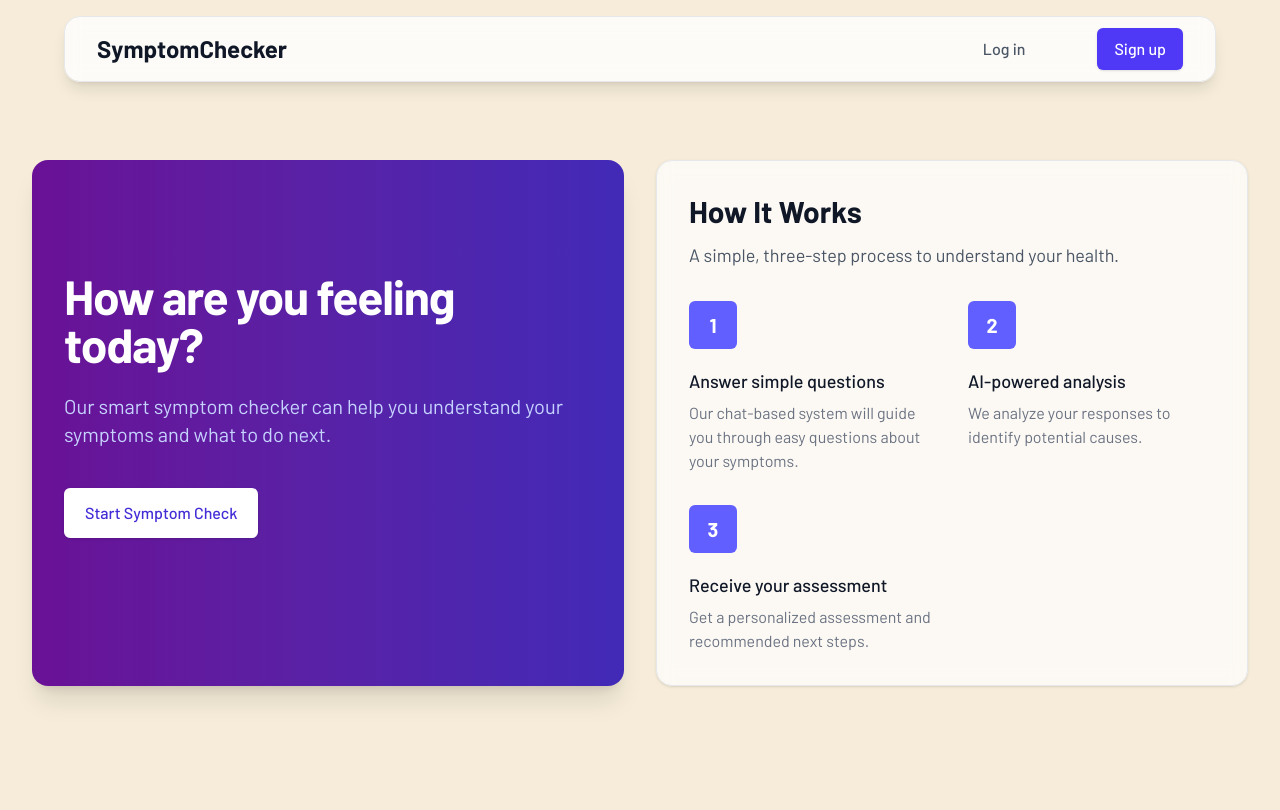
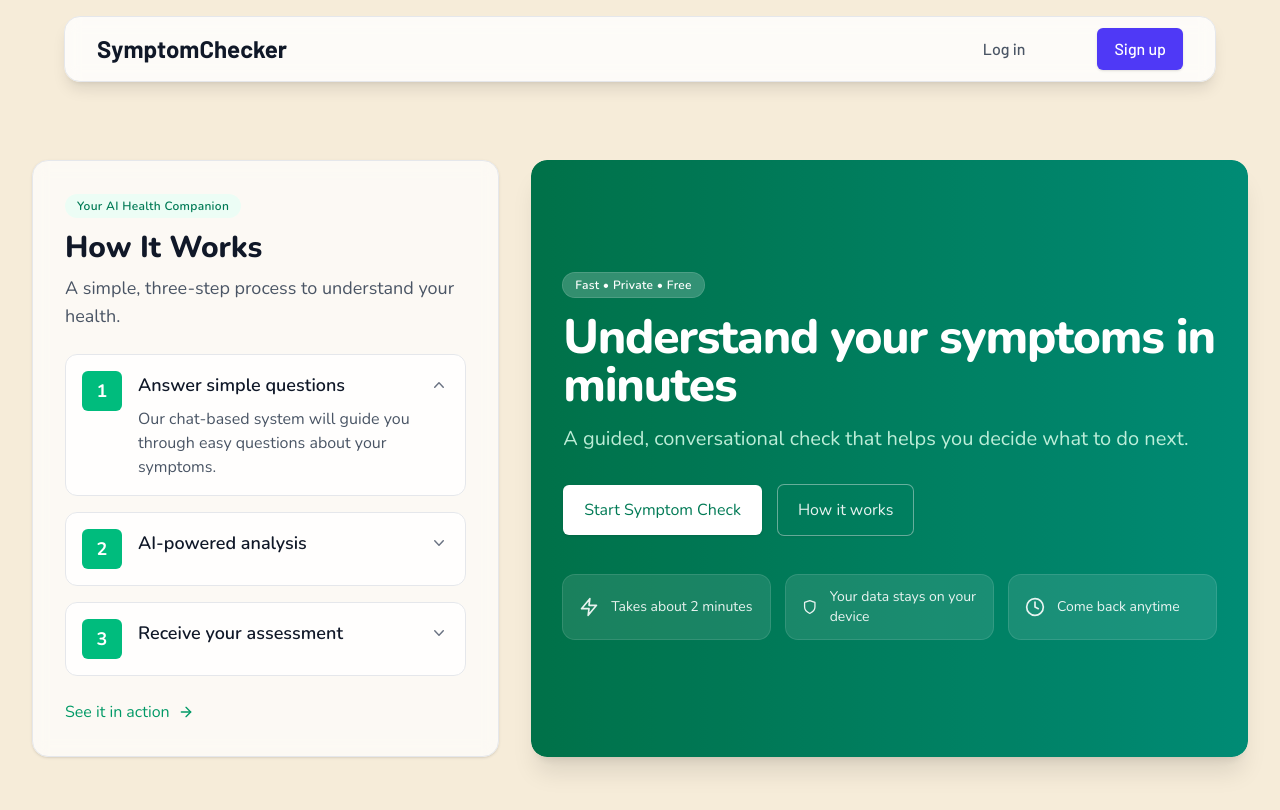
Before and after one commit to AlwinChong02/symptom-tracker, a Next.js app: page / in a window 1280 px wide. Shown: the top 810 px of the page. Built offline with nearby package versions, Linux system fonts and the light colour scheme.

Commit message:
redesign Homepage UI

```diff
--- a/app/page.tsx
+++ b/app/page.tsx
@@ -2,82 +2,159 @@
 
 import Link from 'next/link';
 import { useAuth } from '../lib/authContext';
+import { useState } from 'react';
+import { FiShield, FiClock, FiZap, FiArrowRight } from 'react-icons/fi';
+import { Nunito } from 'next/font/google';
 
-const Feature = ({ title, description, step }: { title: string, description: string, step: string }) => (
-  <div>
-    <div className="flex items-center justify-center h-12 w-12 rounded-md bg-indigo-500 text-white font-bold text-xl">
-      {step}
-    </div>
-    <div className="mt-5">
-      <h3 className="text-lg leading-6 font-medium text-gray-900">{title}</h3>
-      <p className="mt-2 text-base text-gray-500">{description}</p>
-    </div>
+const nunito = Nunito({ subsets: ['latin'], weight: ['400', '600', '700', '800'] });
+
+type FeatureProps = {
+  title: string;
+  description: string;
+  step: string;
+  isOpen: boolean;
+  onToggle: () => void;
+};
+
+const Feature = ({ title, description, step, isOpen, onToggle }: FeatureProps) => (
+  <div className="border border-gray-200 rounded-xl p-4 bg-white/80">
+    <button
+      type="button"
+      onClick={onToggle}
+      className="w-full flex items-start gap-4 text-left"
+      aria-expanded={isOpen}
+    >
+      <div className="flex items-center justify-center h-10 w-10 rounded-md bg-emerald-500 text-white font-bold text-lg shrink-0">
+        {step}
+      </div>
+      <div className="flex-1">
+        <h3 className="text-base sm:text-lg font-semibold text-gray-900 flex items-center justify-between">
+          <span>{title}</span>
+          <svg
+            className={`ml-3 h-5 w-5 text-gray-500 transition-transform ${isOpen ? 'rotate-180' : ''}`}
+            viewBox="0 0 20 20"
+            fill="currentColor"
+            aria-hidden="true"
+          >
+            <path fillRule="evenodd" d="M5.23 7.21a.75.75 0 011.06.02L10 11.168l3.71-3.938a.75.75 0 111.08 1.04l-4.24 4.5a.75.75 0 01-1.08 0l-4.24-4.5a.75.75 0 01.02-1.06z" clipRule="evenodd" />
+          </svg>
+        </h3>
+        {isOpen && (
+          <p className="mt-2 text-sm sm:text-base text-gray-600">{description}</p>
+        )}
+      </div>
+    </button>
   </div>
 );
 
 export default function Home() {
   const { user } = useAuth();
+  const [openIndex, setOpenIndex] = useState<number | null>(0);
+
+  const features = [
+    {
+      step: '1',
+      title: 'Answer simple questions',
+      description:
+        'Our chat-based system will guide you through easy questions about your symptoms.',
+    },
+    {
+      step: '2',
+      title: 'AI-powered analysis',
+      description: 'We analyze your responses to identify potential causes.',
+    },
+    {
+      step: '3',
+      title: 'Receive your assessment',
+      description: 'Get a personalized assessment and recommended next steps.',
+    },
+  ];
 
   return (
-    <div>
+    <div className={nunito.className}>
       <main>
         <div className="max-w-7xl mx-auto px-4 sm:px-6 lg:px-8 py-12 lg:py-16">
-          <div className="grid grid-cols-1 lg:grid-cols-2 gap-8 items-stretch">
-            {/* Left: Symptom Checker */}
-            <section className="relative shadow-xl rounded-2xl overflow-hidden">
+          <div className="grid grid-cols-1 lg:grid-cols-5 gap-8 items-stretch">
+
+            {/* Left: How it works */}
+      <section id="how-it-works" className="bg-white/70 backdrop-blur border border-gray-200 rounded-2xl p-6 sm:p-8 shadow-sm lg:col-span-2">
+              <div>
+        <span className="inline-flex items-center rounded-full bg-emerald-50 text-emerald-700 px-3 py-1 text-xs font-semibold tracking-wide">Your AI Health Companion</span>
+                <h2 className="mt-3 text-3xl font-extrabold text-gray-900">How It Works</h2>
+                <p className="mt-2 text-base sm:text-lg text-gray-600">A simple, three-step process to understand your health.</p>
+              </div>
+              <div className="mt-6 space-y-4">
+                {features.map((f, idx) => (
+                  <Feature
+                    key={f.step}
+                    step={f.step}
+                    title={f.title}
+                    description={f.description}
+                    isOpen={openIndex === idx}
+                    onToggle={() => setOpenIndex(openIndex === idx ? null : idx)}
+                  />
+                ))}
+              </div>
+              <div className="mt-6">
+                <Link href="#hero" className="inline-flex items-center text-emerald-600 hover:text-emerald-700 font-medium">
+                  See it in action <FiArrowRight className="ml-2" />
+                </Link>
+              </div>
+            </section>
+            {/* Right: Symptom Checker */}
+            <section id="hero" className="relative shadow-xl rounded-2xl overflow-hidden lg:col-span-3">
               <div className="absolute inset-0">
-                <div className="absolute inset-0 bg-gradient-to-r from-purple-800 to-indigo-700 mix-blend-multiply" />
+                <div className="absolute inset-0 bg-gradient-to-r from-emerald-700 to-teal-600 mix-blend-multiply" />
               </div>
               <div className="relative px-6 py-16 sm:px-8 sm:py-24 lg:py-28">
-                <h1 className="text-4xl font-extrabold tracking-tight sm:text-5xl lg:text-5xl text-white">
-                  How are you feeling today?
+                <div className="inline-flex items-center rounded-full bg-white/20 text-white px-3 py-1 text-xs font-semibold tracking-wide ring-1 ring-white/30">
+                  Fast • Private • Free
+                </div>
+                <h1 className="mt-4 text-4xl font-extrabold tracking-tight sm:text-5xl lg:text-5xl text-white">
+                  Understand your symptoms in minutes
                 </h1>
-                <p className="mt-6 max-w-xl text-xl text-indigo-200">
-                  Our smart symptom checker can help you understand your symptoms and what to do next.
+                <p className="mt-4 max-w-2xl text-lg sm:text-xl text-emerald-100/90">
+                  A guided, conversational check that helps you decide what to do next.
                 </p>
-                <div className="mt-10 flex flex-col sm:flex-row gap-4">
+                <div className="mt-8 flex flex-col sm:flex-row gap-4">
                   <Link
                     href="/symptom-checker"
-                    className="inline-flex items-center justify-center px-5 py-3 border border-transparent text-base font-medium rounded-md shadow-sm text-indigo-700 bg-white hover:bg-indigo-50"
+                    className="inline-flex items-center justify-center px-5 py-3 border border-transparent text-base font-medium rounded-md shadow-sm text-emerald-700 bg-white hover:bg-emerald-50"
                   >
                     Start Symptom Check
                   </Link>
                   {user && (
                     <Link
                       href="/history"
-                      className="inline-flex items-center justify-center px-5 py-3 border border-transparent text-base font-medium rounded-md shadow-sm text-white bg-indigo-500 hover:bg-indigo-600"
+                      className="inline-flex items-center justify-center px-5 py-3 border border-transparent text-base font-medium rounded-md shadow-sm text-white bg-emerald-600 hover:bg-emerald-700"
                     >
                       View History
                     </Link>
                   )}
+                  <Link
+                    href="#how-it-works"
+                    className="inline-flex items-center justify-center px-5 py-3 text-base font-medium rounded-md shadow-sm text-white/90 ring-1 ring-white/40 hover:bg-white/10"
+                  >
+                    How it works
+                  </Link>
+                </div>
+                <div className="mt-10 grid grid-cols-1 sm:grid-cols-3 gap-4 text-white/90">
+                  <div className="flex items-center gap-3 bg-white/10 rounded-xl px-4 py-3 ring-1 ring-white/20">
+                    <FiZap className="h-5 w-5" />
+                    <span className="text-sm">Takes about 2 minutes</span>
+                  </div>
+                  <div className="flex items-center gap-3 bg-white/10 rounded-xl px-4 py-3 ring-1 ring-white/20">
+                    <FiShield className="h-5 w-5" />
+                    <span className="text-sm">Your data stays on your device</span>
+                  </div>
+                  <div className="flex items-center gap-3 bg-white/10 rounded-xl px-4 py-3 ring-1 ring-white/20">
+                    <FiClock className="h-5 w-5" />
+                    <span className="text-sm">Come back anytime</span>
+                  </div>
                 </div>
               </div>
             </section>
 
-            {/* Right: How it works */}
-            <section className="bg-white/70 backdrop-blur border border-gray-200 rounded-2xl p-8 shadow-sm">
-              <div>
-                <h2 className="text-3xl font-extrabold text-gray-900">How It Works</h2>
-                <p className="mt-3 text-lg text-gray-600">A simple, three-step process to understand your health.</p>
-              </div>
-              <div className="mt-8 grid grid-cols-1 gap-8 sm:grid-cols-2">
-                <Feature
-                  step="1"
-                  title="Answer simple questions"
-                  description="Our chat-based system will guide you through easy questions about your symptoms."
-                />
-                <Feature
-                  step="2"
-                  title="AI-powered analysis"
-                  description="We analyze your responses to identify potential causes."
-                />
-                <Feature
-                  step="3"
-                  title="Receive your assessment"
-                  description="Get a personalized assessment and recommended next steps."
-                />
-              </div>
-            </section>
           </div>
         </div>
       </main>
```
